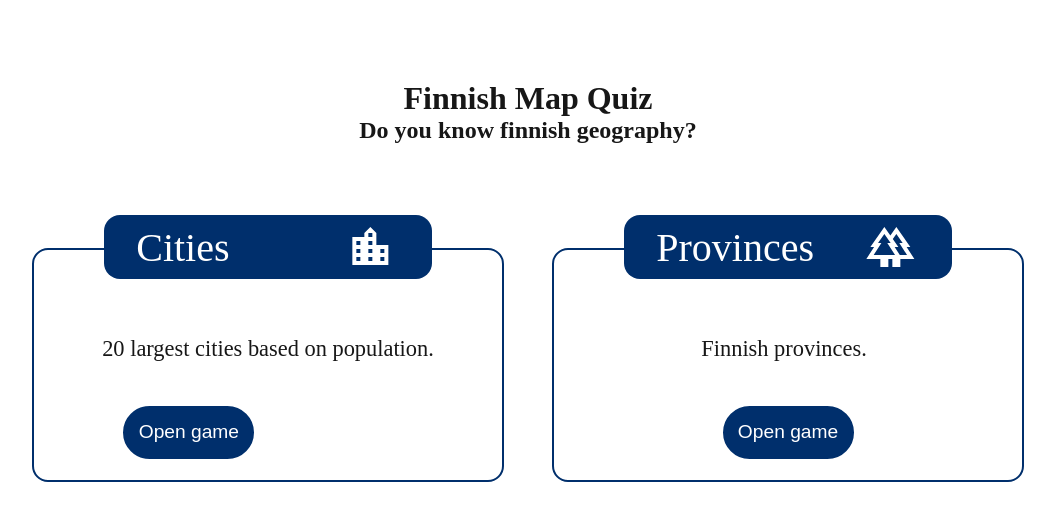
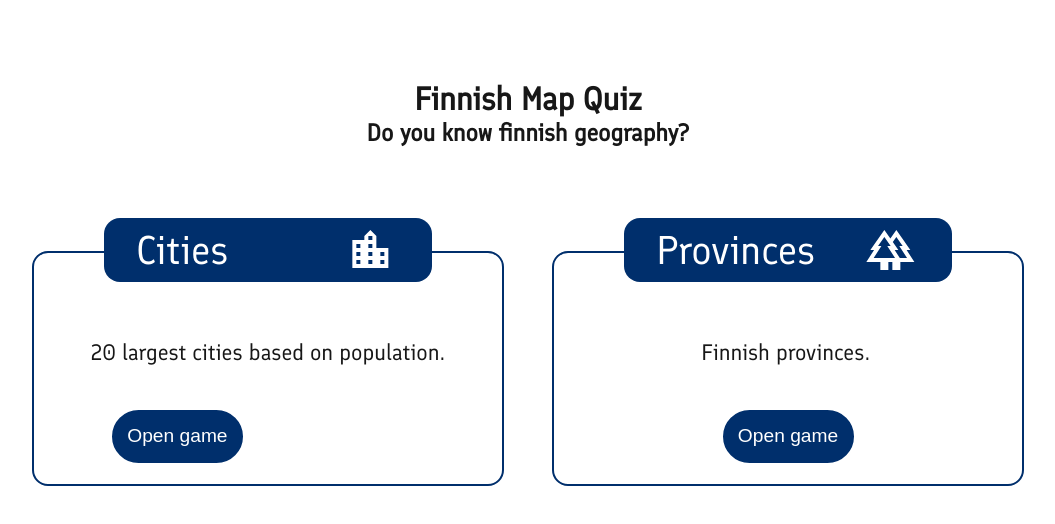
Before and after one commit to ojela028xamk/finland-map-quiz, a Next.js app: page / in a window 1280 px wide. Shown: the top 524 px of the page, without its empty margins (112-1167 px from the left). Built offline with nearby package versions, Linux system fonts and the light colour scheme.

Commit message:
finlandica font

```diff
--- a/app/layout.tsx
+++ b/app/layout.tsx
@@ -1,20 +1,12 @@
 import type { Metadata } from "next";
-import { Geist, Geist_Mono } from "next/font/google";
+import localFont from "next/font/local";
 import "./globals.css";
 
-const geistSans = Geist({
-  variable: "--font-geist-sans",
-  subsets: ["latin"],
-});
-
-const geistMono = Geist_Mono({
-  variable: "--font-geist-mono",
-  subsets: ["latin"],
-});
+const suomiFont = localFont({ src: "./Finlandica-Regular.woff2" });
 
 export const metadata: Metadata = {
   title: "Finnish map quiz",
-  description: "Generated by create next app",
+  description: "Finnish map quiz",
 };
 
 export default function RootLayout({
@@ -24,9 +16,7 @@ export default function RootLayout({
 }>) {
   return (
     <html lang="en">
-      <body className={`${geistSans.variable} ${geistMono.variable}`}>
-        {children}
-      </body>
+      <body className={`${suomiFont.className}`}>{children}</body>
     </html>
   );
 }
--- a/app/page.module.scss
+++ b/app/page.module.scss
@@ -5,7 +5,6 @@
   margin: auto;
   padding: 5em;
   border-radius: 1em;
-  font-family: auto;
 
   .header {
     text-align: center;
```
Also changed, not shown: app/Finlandica-Regular.woff2 (added).
